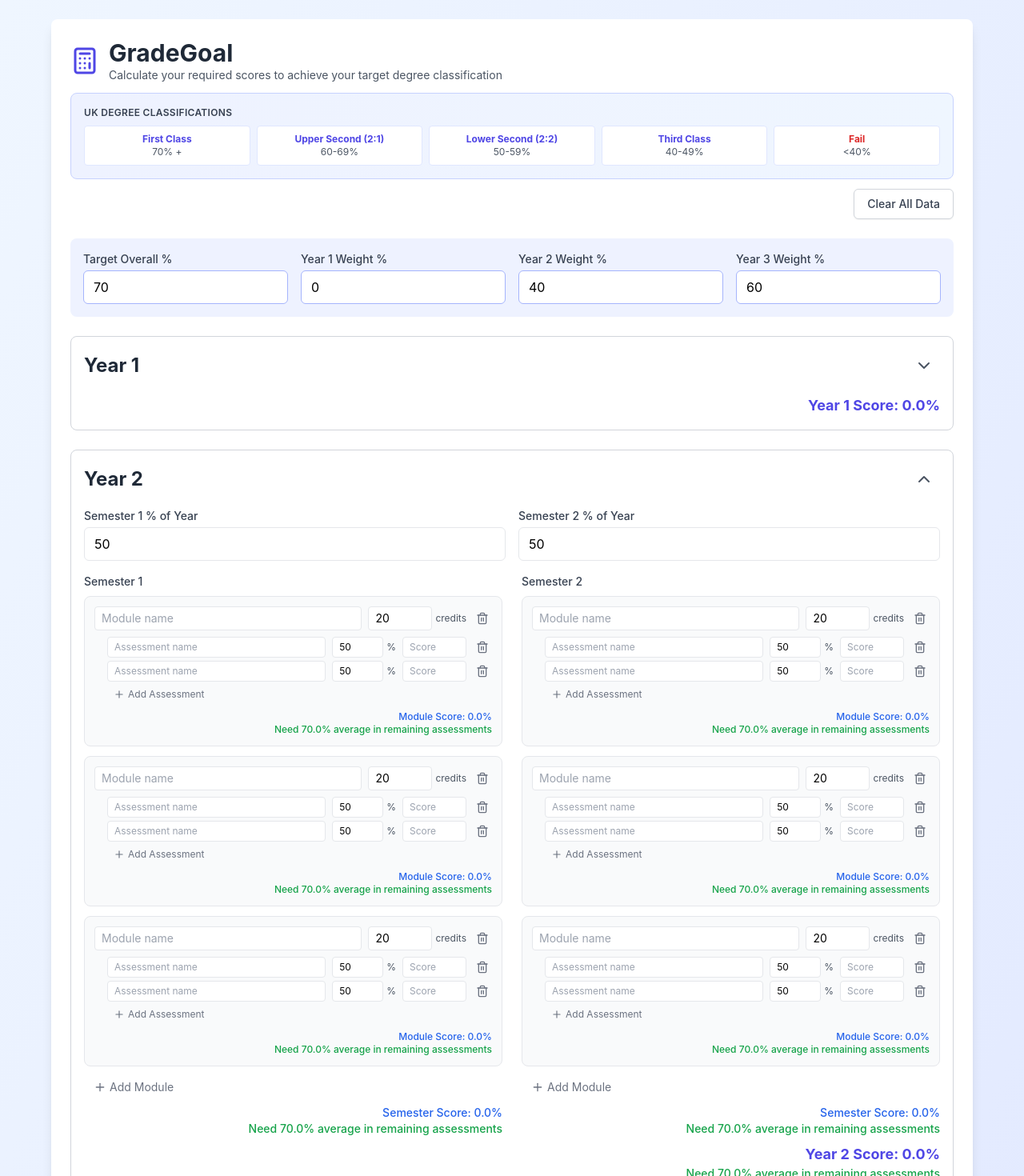
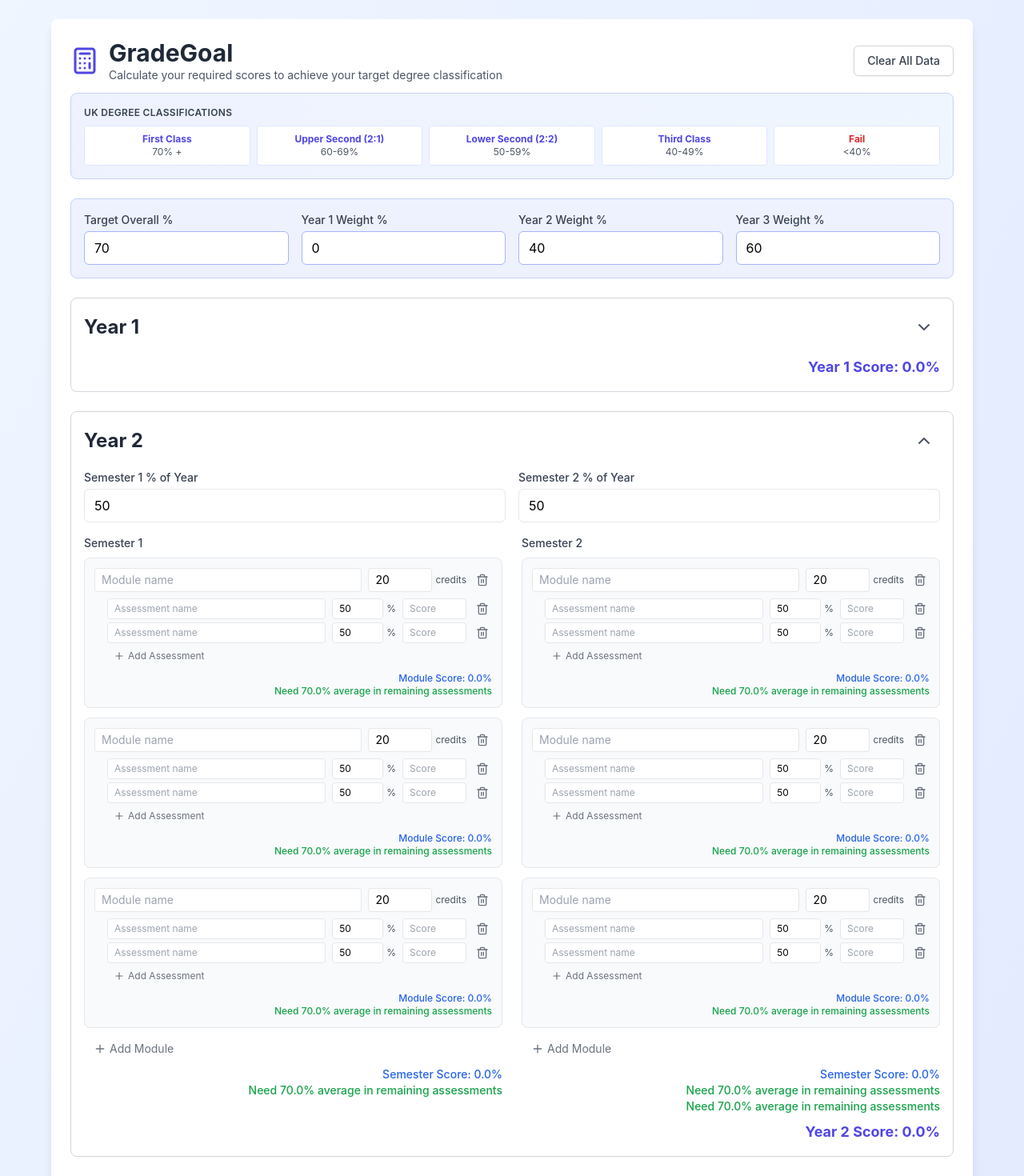
Before and after one commit to Peanut199973/gradegoal, a React (Create React App) app: page / in a window 1280 px wide. Shown: the top 1470 px of the page at 80% size. Built offline with nearby package versions, Linux system fonts and the light colour scheme; the HTML template or start-up script is replaced by a standard one.

Commit message:
Add matching borders and move Clear button to top right

```diff
--- a/src/App.js
+++ b/src/App.js
@@ -626,12 +626,20 @@ export default function GradeGoal() {
     <div className="min-h-screen bg-gradient-to-br from-blue-50 to-indigo-100 p-2 md:p-6">
       <div className="max-w-6xl mx-auto bg-white rounded-lg shadow-lg p-3 md:p-6">
         <div className="mb-6">
-          <div className="flex items-center gap-3 mb-3">
-            <Calculator className="text-indigo-600" size={36} />
-            <div>
-              <h1 className="text-3xl font-bold text-gray-800">GradeGoal</h1>
-              <p className="text-sm text-gray-600">Calculate your required scores to achieve your target degree classification</p>
+          <div className="flex items-center justify-between mb-3">
+            <div className="flex items-center gap-3">
+              <Calculator className="text-indigo-600" size={36} />
+              <div>
+                <h1 className="text-3xl font-bold text-gray-800">GradeGoal</h1>
+                <p className="text-sm text-gray-600">Calculate your required scores to achieve your target degree classification</p>
+              </div>
             </div>
+            <button
+              onClick={clearForm}
+              className="px-4 py-2 text-sm font-medium text-gray-700 bg-white hover:bg-gray-50 rounded-md border border-gray-300 shadow-sm"
+            >
+              Clear All Data
+            </button>
           </div>
 
           {/* UK Degree Classification Table */}
@@ -660,19 +668,10 @@ export default function GradeGoal() {
               </div>
             </div>
           </div>
-
-          <div className="flex justify-end mt-3">
-            <button
-              onClick={clearForm}
-              className="px-4 py-2 text-sm font-medium text-gray-700 bg-white hover:bg-gray-50 rounded-md border border-gray-300 shadow-sm"
-            >
-              Clear All Data
-            </button>
-          </div>
         </div>
 
         {/* Target and Year Weights */}
-        <div className="bg-indigo-50 p-4 rounded-lg mb-6">
+        <div className="bg-indigo-50 p-4 rounded-lg mb-6 border border-indigo-200">
           <div className="grid grid-cols-1 md:grid-cols-4 gap-4">
             <div>
               <label className="block text-sm font-medium text-gray-700 mb-1">Target Overall %</label>
@@ -833,9 +832,6 @@ export default function GradeGoal() {
                 <div>{renderSemester(year2sem2, setYear2Sem2, 'Semester 2', year2sem2Weight, year2Weight)}</div>
               </div>
 
-              <div className="text-right text-lg font-bold text-indigo-600 mt-2">
-                Year 2 Score: {year2Score.toFixed(1)}%
-              </div>
               {(() => {
                 const yearRequired = getYearRequiredScore(year2sem1, year2sem2, year2sem1Weight, year2sem2Weight);
                 const isSemesterWeightValid = Math.abs(getSemesterWeightTotal(year2sem1Weight, year2sem2Weight) - 100) < 0.5;
@@ -860,6 +856,10 @@ export default function GradeGoal() {
               })()}
             </>
           )}
+
+          <div className="text-right text-lg font-bold text-indigo-600 mt-2">
+            Year 2 Score: {year2Score.toFixed(1)}%
+          </div>
         </div>
 
         {/* Year 3 */}
@@ -910,9 +910,6 @@ export default function GradeGoal() {
                 <div>{renderSemester(year3sem2, setYear3Sem2, 'Semester 2', year3sem2Weight, year3Weight)}</div>
               </div>
 
-              <div className="text-right text-lg font-bold text-indigo-600 mt-2">
-                Year 3 Score: {year3Score.toFixed(1)}%
-              </div>
               {(() => {
                 const yearRequired = getYearRequiredScore(year3sem1, year3sem2, year3sem1Weight, year3sem2Weight);
                 const isSemesterWeightValid = Math.abs(getSemesterWeightTotal(year3sem1Weight, year3sem2Weight) - 100) < 0.5;
@@ -937,6 +934,10 @@ export default function GradeGoal() {
               })()}
             </>
           )}
+
+          <div className="text-right text-lg font-bold text-indigo-600 mt-2">
+            Year 3 Score: {year3Score.toFixed(1)}%
+          </div>
         </div>
 
         {/* Overall Results */}
```
